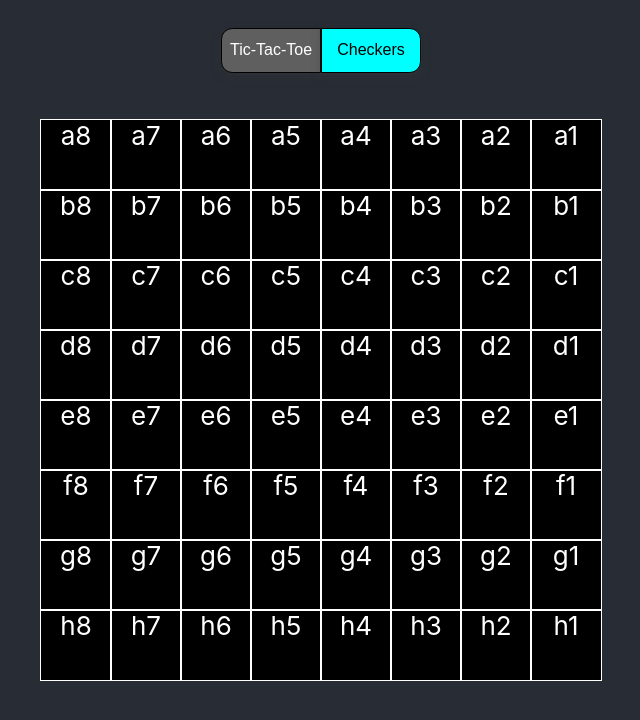
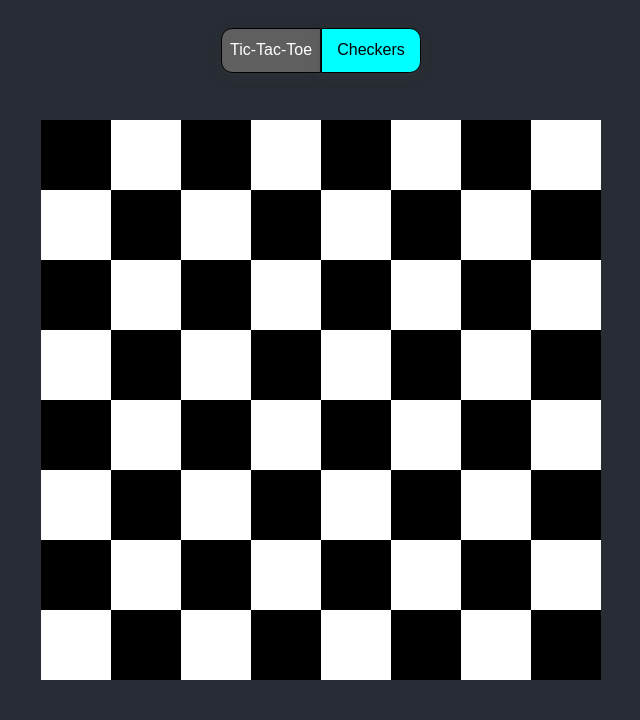
Before and after one commit to WaddyLeonvil/TicStackToe, a React (Create React App) app: page / in a window 1280 px wide. Both pictures are taken after a click on the button "Checkers". Shown: the top 720 px of the page, without its empty margins (319-959 px from the left). Built offline with nearby package versions, Linux system fonts and the light colour scheme.

Commit message:
Added pattern to checkerboard

```diff
--- a/src/components/Checkerboard.css
+++ b/src/components/Checkerboard.css
@@ -1,9 +1,10 @@
 .checkerboard {
-    display: flex;
-    flex-wrap: wrap;
+    display: grid;
+    grid-template-columns: repeat(8, 70px);
+    grid-template-rows: repeat(8, 70px);
     width: 560px;
     height: 560px;
-    background-color: black;
+    background-color: darkblue;
     color: white;
 }
 
@@ -12,3 +13,11 @@
     height: 70px;
     outline: solid 1px white;
 }
+
+.black-tile {
+    background-color: black;
+}
+
+.white-tile {
+    background-color: white;
+}
--- a/src/components/Checkerboard.js
+++ b/src/components/Checkerboard.js
@@ -10,7 +10,13 @@ export default function Checkerboard() {
 
     for (let i = 0; i < horizontalAxis.length ; i++) {
         for (let j = 0; j < verticalAxis.length; j++) {
-            board.push(<div className='tile'>{horizontalAxis[i]}{verticalAxis[j]} </div>)
+            if ((j + i) % 2 === 0) {
+                board.push(<div className='black-tile'></div>)
+            }
+            else {
+                board.push(<div className='white-tile'></div>)
+            }
+
         }
     }
 
```
